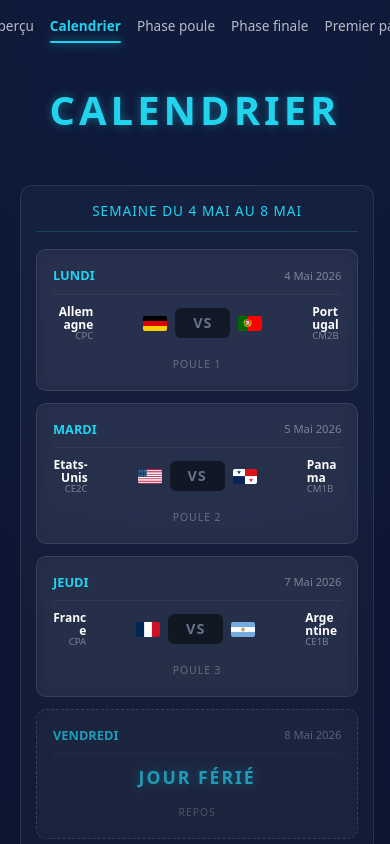
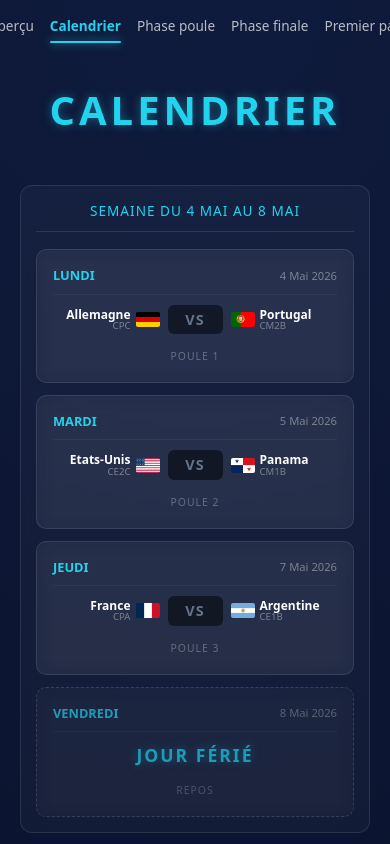
Before and after one commit to RayaneO18/Tournament, a Next.js app: page /calendrier in a window 390 px wide. Shown: the top 844 px of the page. Built offline with nearby package versions, Linux system fonts and the light colour scheme.

Commit message:
amelioration du responsive

```diff
--- a/app/page.module.css
+++ b/app/page.module.css
@@ -176,7 +176,6 @@
 
 
 
-/* --- CONTENEUR PRINCIPAL --- */
 .navbar {
   width: 100%;
   position: fixed;
@@ -487,7 +486,7 @@
   }
 
   .teamSide {
-    gap: 50px; /* On garde un peu d'espace */
+    gap: 5px; /* On garde un peu d'espace */
   }
 
   .calendarFlag, .unknownFlag {
@@ -688,6 +687,7 @@
 }
 
 .cardDimmed {
+  opacity: 0.6;
   border-style: dashed;
 }
 
--- a/components/Navbar.tsx
+++ b/components/Navbar.tsx
@@ -20,12 +20,10 @@ export default function Navbar() {
       <div className={styles.navInner}>
         {tabs.map((tab) => {
           const active = pathname === tab.href;
-
           return (
             <Link key={tab.href} href={tab.href} className={styles.navLink}>
               <div className={active ? styles.activeText : styles.inactiveText}>
                 {tab.name}
-                {/* Le trait ne s'affiche que si l'onglet est actif, sans animation complexe */}
                 {active && <div className={styles.underline} />}
               </div>
             </Link>
```
